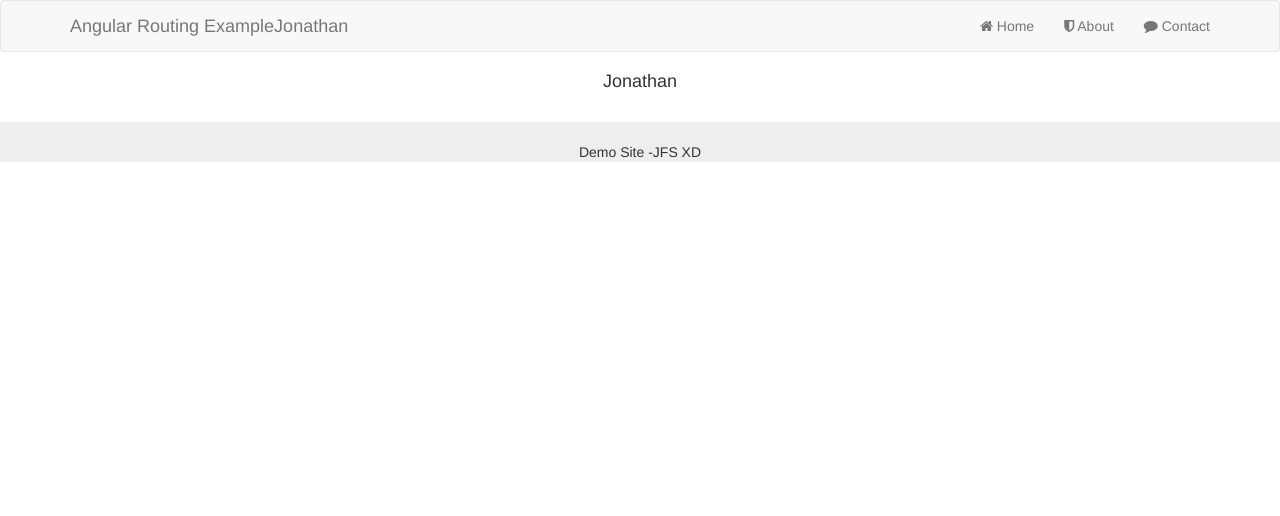
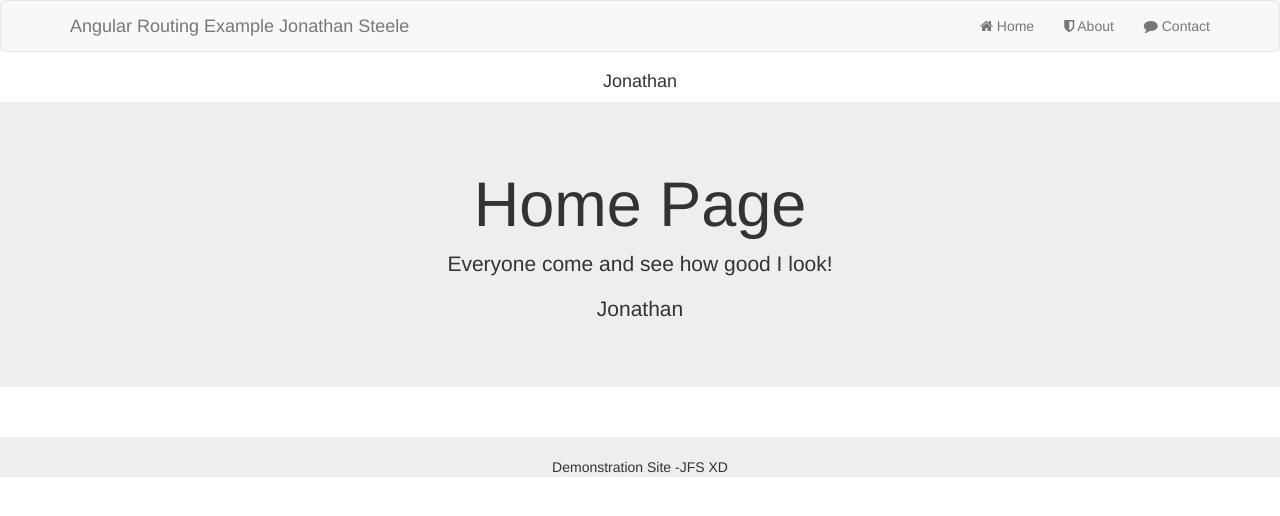
Before and after one commit to JonathanFSteele/AngularNodeJSDemo, a website: page public/index.html in a window 1280 px wide. Drawn offline with nearby package versions, Linux system fonts and the light colour scheme; some packages are replaced by stand-ins of ours; no server answers.

Commit message:
removed duplicate route + added last name

```diff
--- a/public/app.main.js
+++ b/public/app.main.js
@@ -6,4 +6,6 @@
 	  $scope.message = 'Everyone come and see how good I look!';
 
 	  $scope.fname = "Jonathan";
+
+		$scope.lastname = "Steele";
 	});
--- a/public/config.route.js
+++ b/public/config.route.js
@@ -1,12 +1,6 @@
 	// configure our routes
 	scotchApp.config(function($routeProvider) {
 		$routeProvider
-
-			// route for the main page
-			.when('/', {
-				templateUrl : 'views/main.html',
-				controller  : 'mainController'
-			})
 
 			// route for the home page
 			.when('/', {
--- a/public/index.html
+++ b/public/index.html
@@ -26,7 +26,7 @@
   <nav class="navbar navbar-default">
     <div class="container">
       <div class="navbar-header">
-        <a class="navbar-brand" href="/">Angular Routing Example{{fname}}</a>
+        <a class="navbar-brand" href="/">Angular Routing Example {{fname}} {{lastname}}</a>
       </div>
 
       <ul class="nav navbar-nav navbar-right">
@@ -54,7 +54,7 @@
 
     <p style="background-color:#eee">
       <br />
-        Demo Site -JFS XD
+        Demonstration Site -JFS XD
       <br />
     </p>
   </footer>
```
